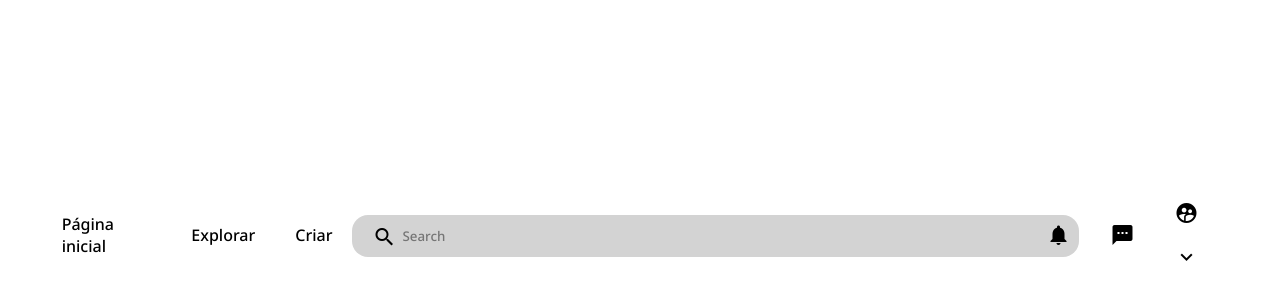
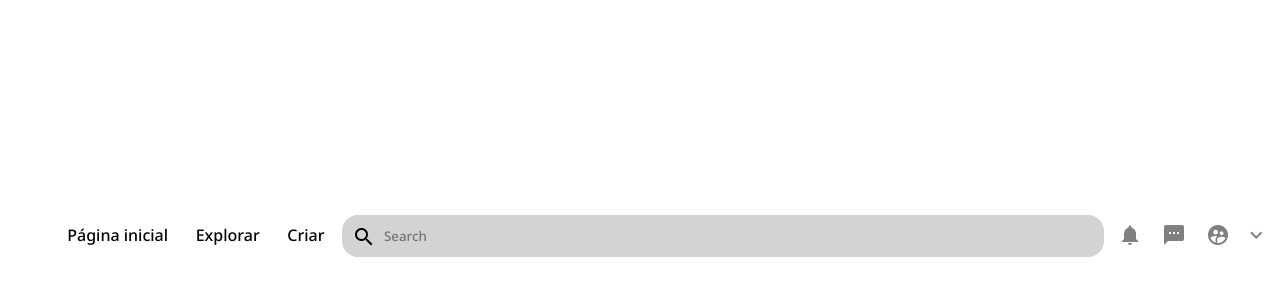
Before and after one commit to sofiadinizms/PinterestClone, a plain HTML site: page index.html in a window 1280 px wide. Shown: the part 176-476 px from the top of the page. Drawn offline with Linux system fonts and the light colour scheme.

Commit message:
Finalized header styling

```diff
--- a/index.html
+++ b/index.html
@@ -14,7 +14,7 @@
 
 </head>
 <body>
-    <div class="header">
+    <section class="header">
         <div id="logo-container">
             <img src="favicon.webp" alt="Pinterest Logo">
         </div>
@@ -28,18 +28,28 @@
             <input type="text" id="search-input" placeholder="Search">
         </div>
 
-        <i class="material-icons clickable">notifications</i>
-        <i class="material-icons clickable">sms</i>
+        <div id="second-half">
+            <i class="material-icons clickable second">notifications</i>
+            <i class="material-icons clickable second">sms</i>
 
             <div>
-            <i class="material-icons clickable">
+                <i class="material-icons clickable second">
                     supervised_user_circle
                 </i>
 
-            <i class="material-icons clickable">
+                <i class="material-icons clickable second" id="arrow-down">
                     keyboard_arrow_down
                 </i>
             </div>
+        </section>
+
+        <section class="feed">
+
+        </section>
+
+
+
+
 
 
     </div>
--- a/style.css
+++ b/style.css
@@ -2,15 +2,16 @@
     font-family: 'Noto sans', sans-serif;
     font-weight: 500;
 }
+
+/* HEADER STYLING */
 .header{
     display: flex;
     justify-content: space-around;
     align-items: center;
-    /* background-color: blue; */
+
 }
 
 #logo-container{
-    /* background-color: red; */
     width: 3%;
     height: 100%;
     object-fit: cover;
@@ -19,7 +20,7 @@
 }
 
 .header p, .header i{
-    padding: 10px 20px;
+    padding: 10px 10px;
 }
 
 .header p:hover, .header .clickable:hover{
@@ -44,7 +45,29 @@
     width: 100%;
     height: 100%;
     border-radius: 16px;
-    padding-left: 50px;
     outline: 0;
 
 }
+
+#search-input::placeholder{
+    padding-left: 40px;
+}
+
+#second-half{
+    display: flex;
+}
+
+#second-half .second{
+    color: gray;
+}
+
+#second-half .second:hover{
+    background-color: lightgray;
+    color: gray
+}
+
+#arrow-down{
+    padding: 0px;
+}
+
+/* FEED STYLING */
```
Also changed, not shown: teste.jpg (added). Lines whose indentation alone changed are shown as unchanged.
